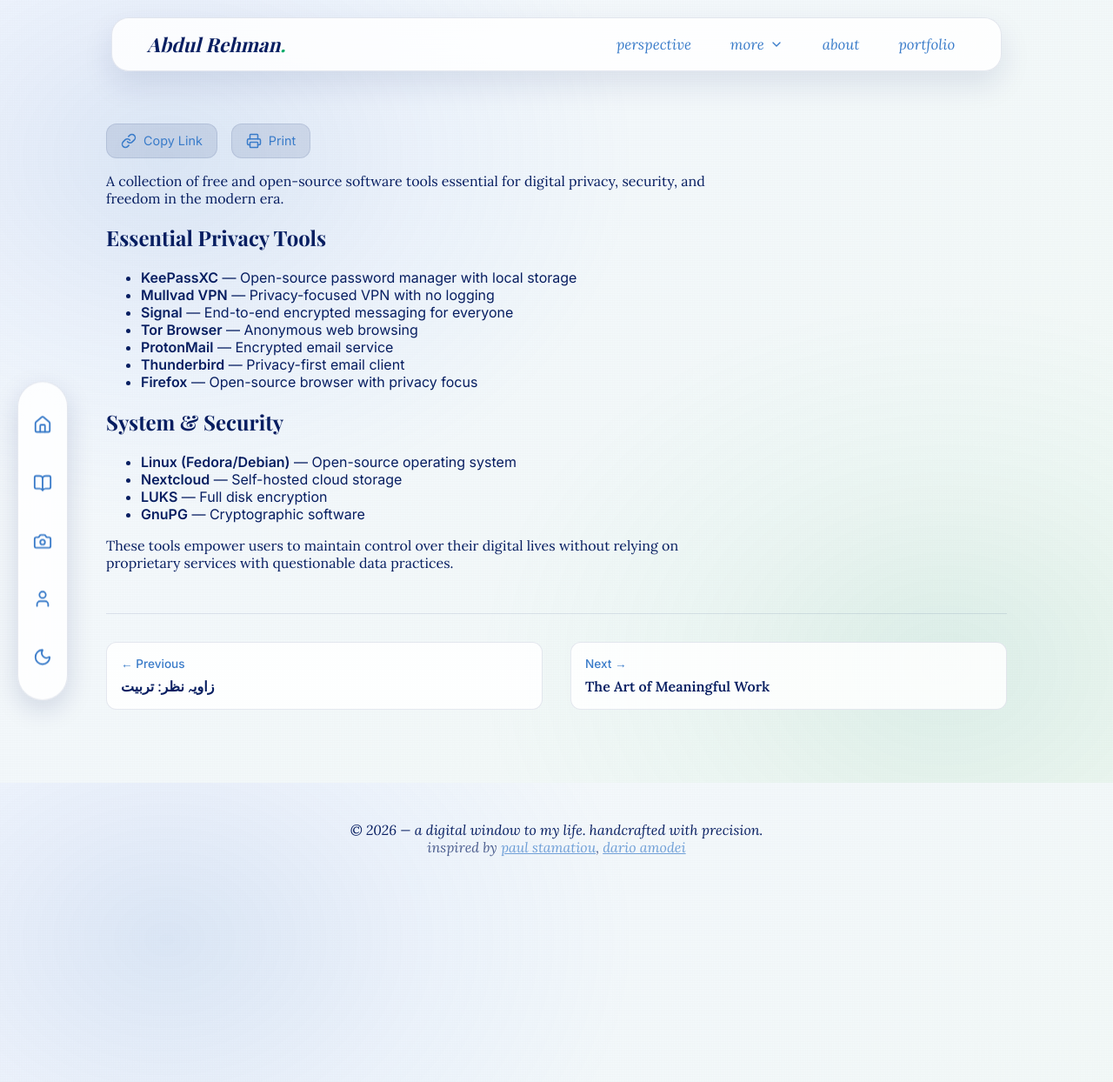
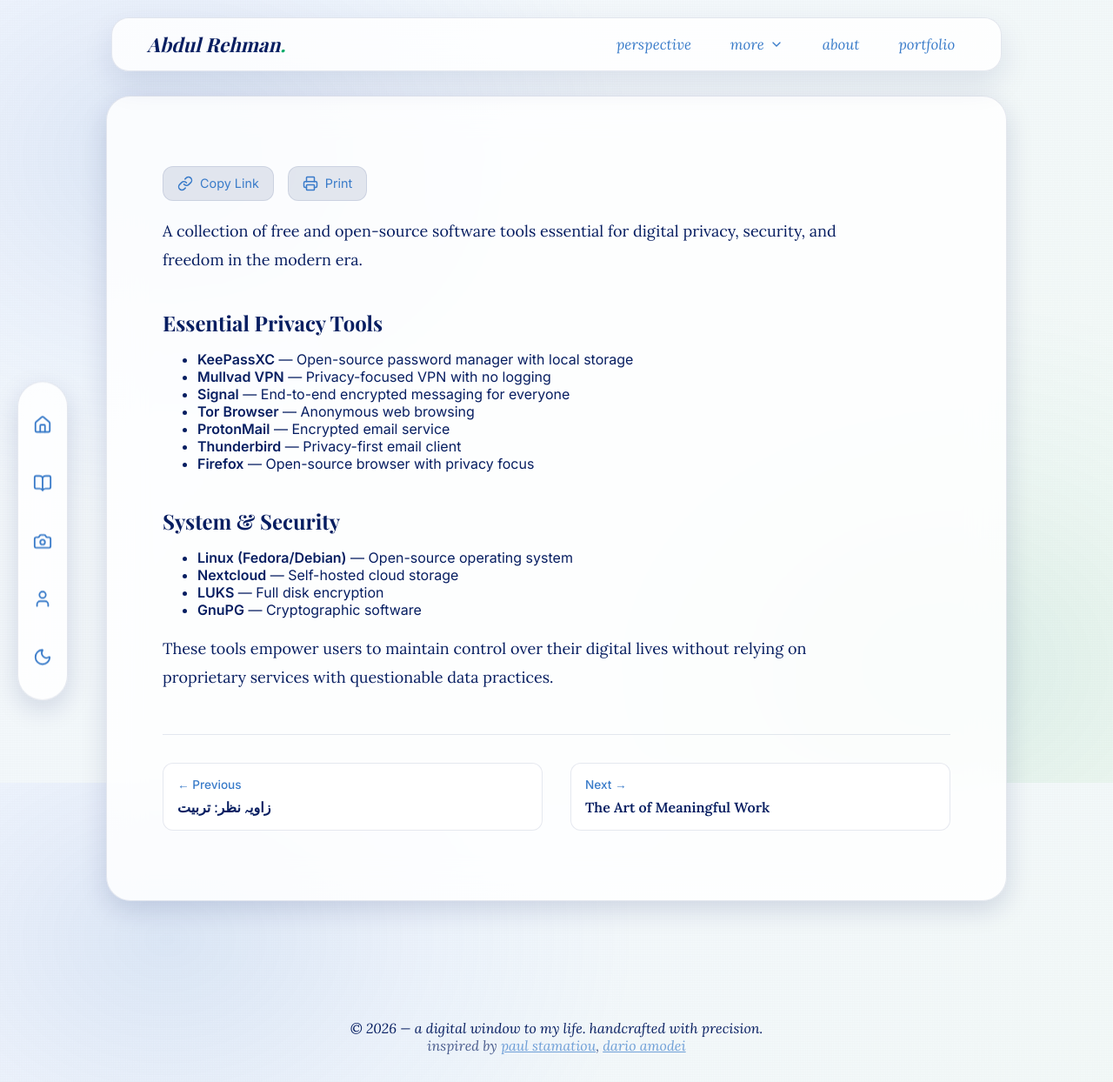
Before and after one commit to arehman-dev/arehman-dev.github.io, a Jekyll site: the page built from _posts/2026-03-25-foss-tools-privacy.md, in a window 1280 px wide and 1244 px high. Shown: the whole window at 87% size. Built offline with Jekyll 4.4.1, drawn with Linux system fonts in a browser that asks for light colours; some web fonts are replaced.

Commit message:
v1.8 - resolve light theme article reability issue

```diff
--- a/_layouts/default.html
+++ b/_layouts/default.html
@@ -106,8 +106,9 @@
     </header>
 
     <main class="wrapper">
+      {% if page.date %}
+      <article class="post-container">
         <!-- Share & Print Buttons (for posts) -->
-      {% if page.date %}
         <div class="post-actions">
           <button class="action-btn" id="copy-link-btn" title="Copy link to clipboard">
             <i data-lucide="link"></i> Copy Link
@@ -116,12 +117,12 @@
             <i data-lucide="printer"></i> Print
           </button>
         </div>
-      {% endif %}
 
+        <div class="post-content">
           {{ content }}
+        </div>
 
         <!-- Previous / Next Post Navigation -->
-      {% if page.date %}
         <nav class="post-nav">
           {% if page.previous %}
           <a href="{{ page.previous.url }}" class="post-nav-link prev">
@@ -137,6 +138,9 @@
           </a>
           {% endif %}
         </nav>
+      </article>
+      {% else %}
+        {{ content }}
       {% endif %}
 
       <!-- Giscus Comments Section - TEMPORARILY DISABLED -->
--- a/assets/css/style.css
+++ b/assets/css/style.css
@@ -746,3 +746,41 @@
     font-size: 1.2rem;
     line-height: 2.2 !important;
 }
+
+/* --- 14. ARTICLE READING CANVAS --- */
+.post-container {
+    background: var(--glass-bg);
+    backdrop-filter: blur(20px);
+    -webkit-backdrop-filter: blur(20px);
+    border: 1px solid var(--card-border);
+    border-radius: 28px;
+    padding: 3rem 4rem;
+    box-shadow: var(--glass-shadow);
+    margin-bottom: 2.5rem;
+}
+
+/* Ensure comfortable paragraph styling inside posts */
+.post-content p {
+    font-size: 1.125rem;
+    line-height: 1.85;
+    margin-bottom: 1.6rem;
+    color: var(--text-main);
+}
+
+.post-content h2, .post-content h3 {
+    margin-top: 2.5rem;
+    margin-bottom: 1rem;
+}
+
+/* Responsive adjustments for reading canvas on mobile */
+@media (max-width: 768px) {
+    .post-container {
+        padding: 2rem 1.5rem;
+        border-radius: 20px;
+    }
+
+    .post-content p {
+        font-size: 1.05rem;
+        line-height: 1.75;
+    }
+}
```
Lines whose indentation alone changed are shown as unchanged.
